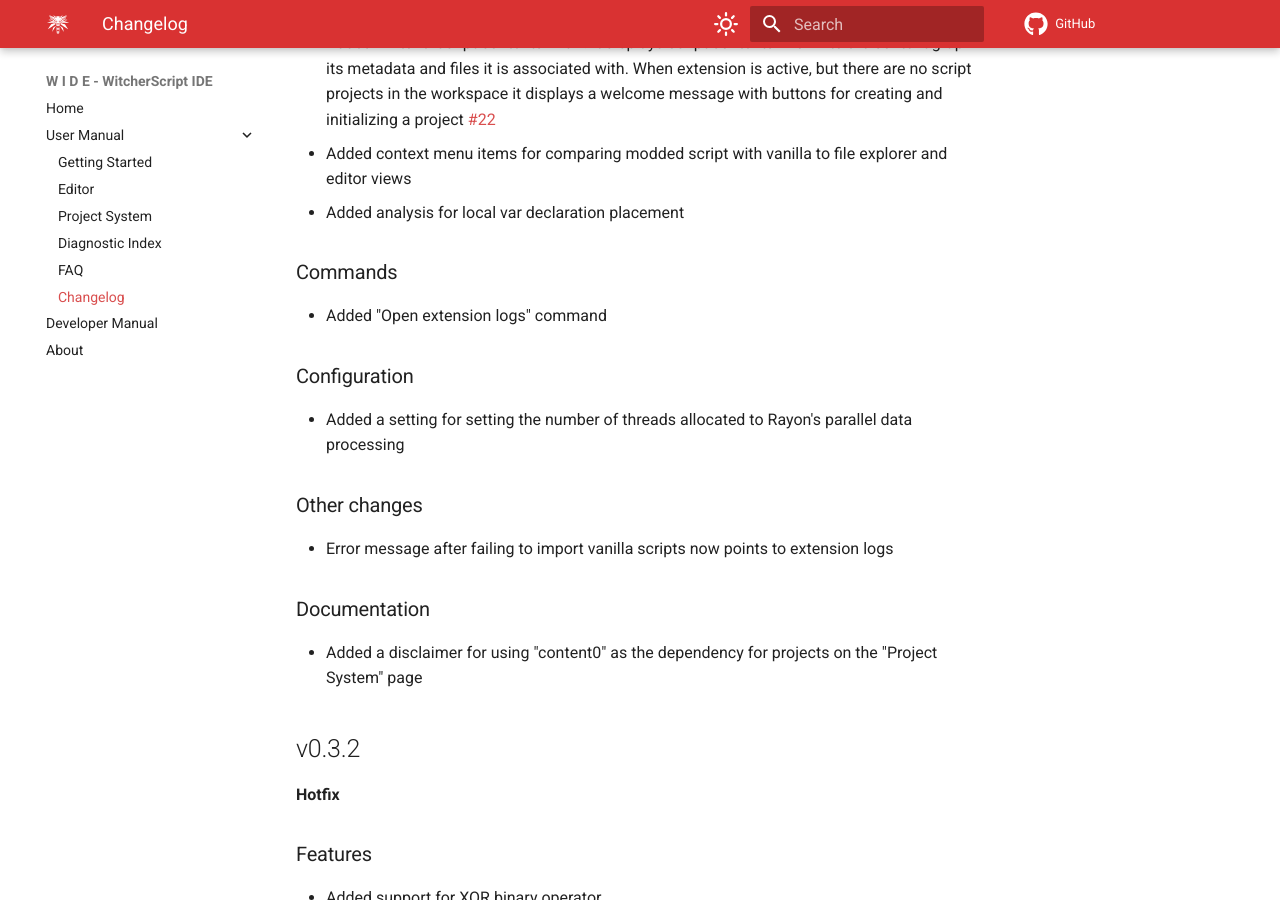
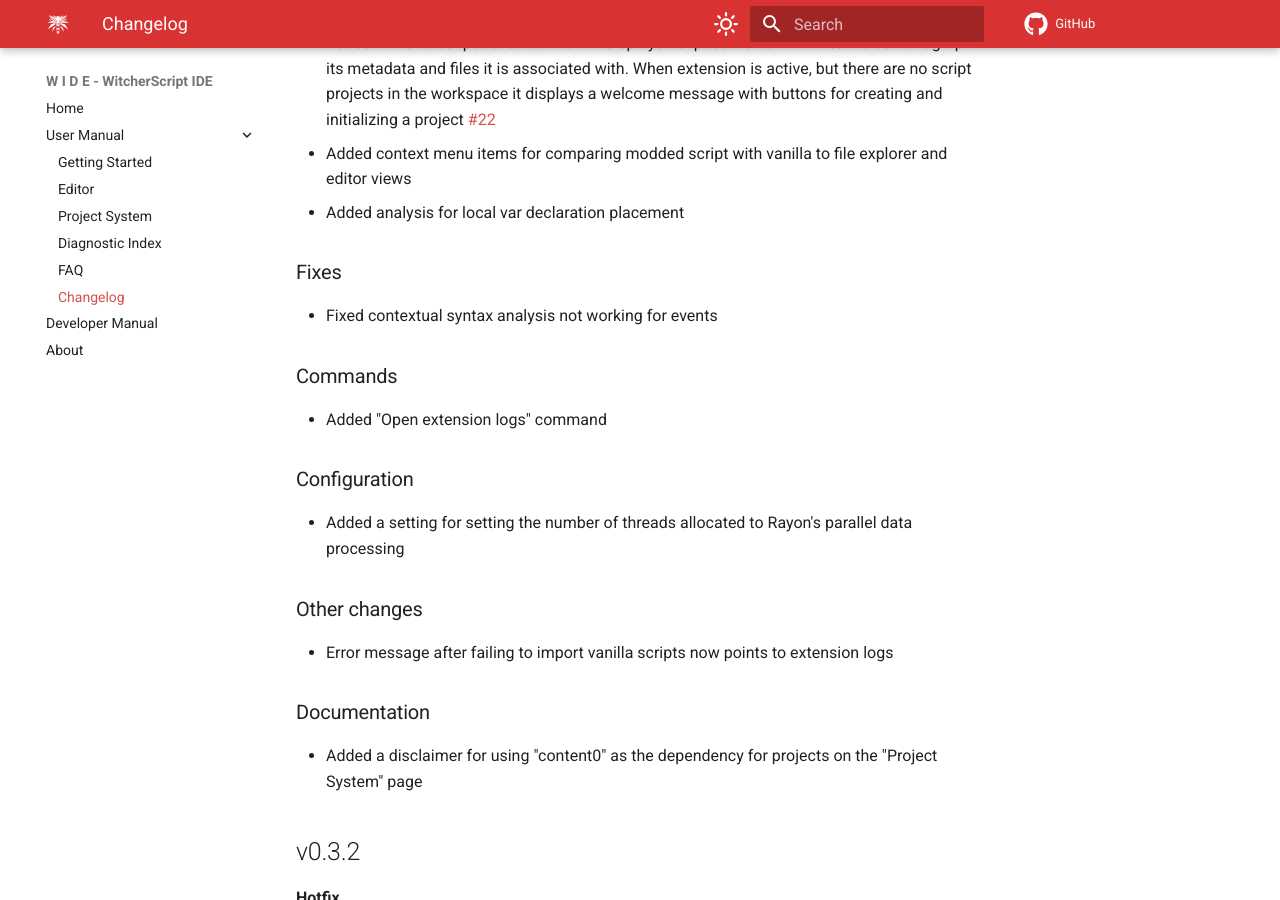
Before and after one commit to SpontanCombust/witcherscript-ide, an MkDocs documentation site: the page built from docs/user-manual/changelog.md, in a window 1280 px wide and 900 px high, scrolled down 565 px. Built offline with MkDocs 1.6.1 and Material for MkDocs 9.7.7, drawn with Linux system fonts in a browser that asks for light colours; comment, search, counter and statistics services are not loaded.

Commit message:
update changelog

```diff
--- a/docs/user-manual/changelog.md
+++ b/docs/user-manual/changelog.md
@@ -12,6 +12,9 @@
 - Added "WitcherScript contents" view. It displays script contents known to the content graph - its metadata and files it is associated with. When extension is active, but there are no script projects in the workspace it displays a welcome message with buttons for creating and initializing a project [#22](https://github.com/SpontanCombust/witcherscript-ide/issues/22)
 - Added context menu items for comparing modded script with vanilla to file explorer and editor views
 - Added analysis for local var declaration placement
+
+### Fixes
+- Fixed contextual syntax analysis not working for events
 
 ### Commands
 - Added "Open extension logs" command
```
